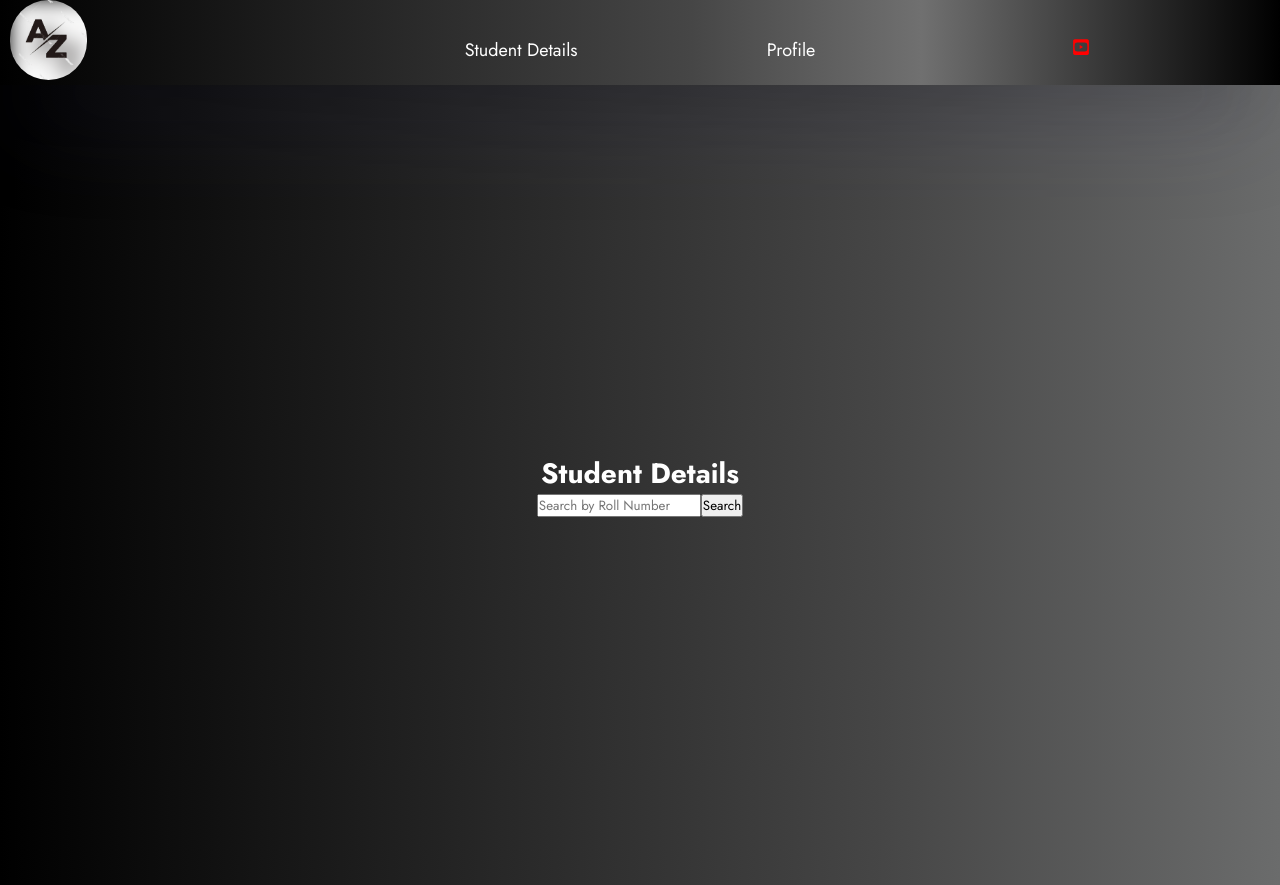
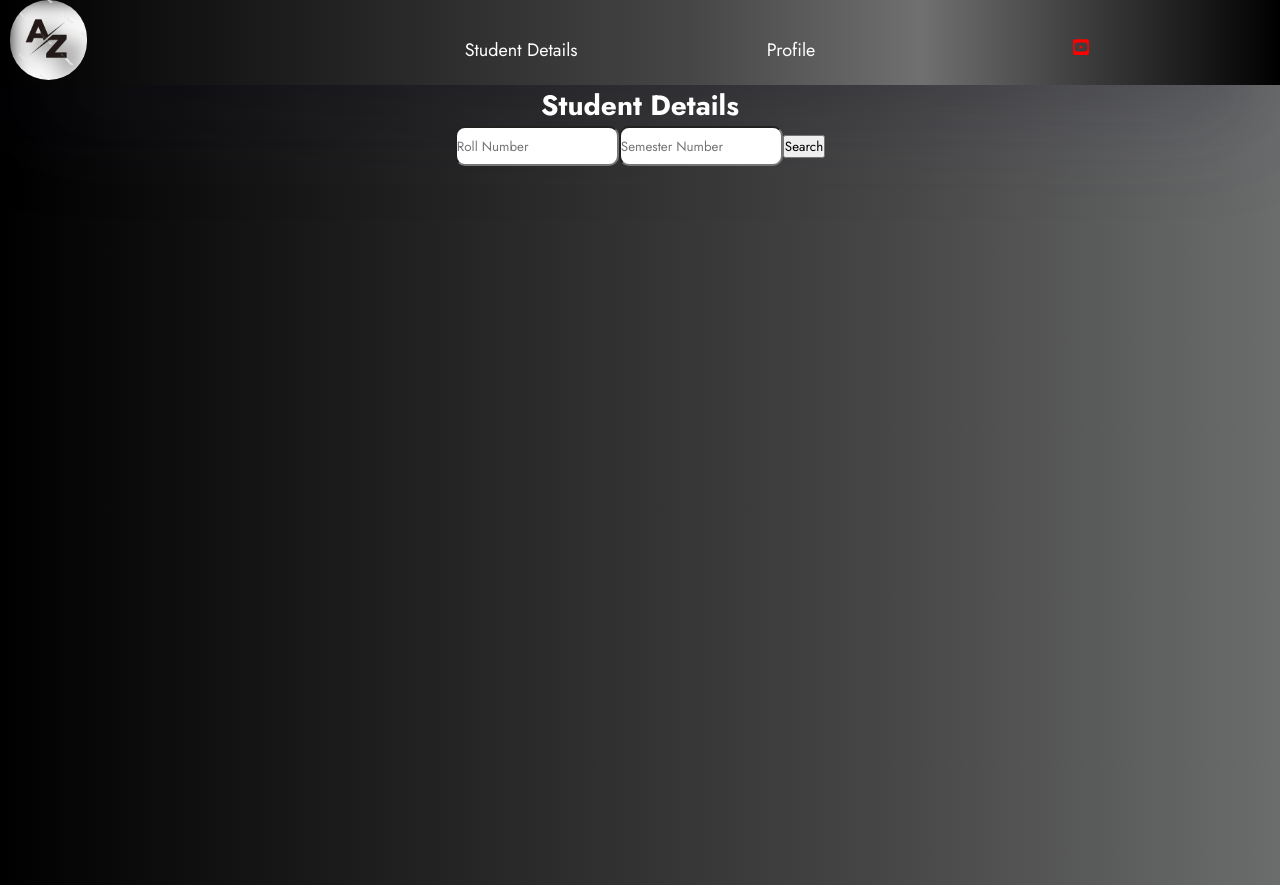
Before and after one commit to Viserion-7/Academize, a React (Create React App) app in the folder progress_frontend/: page /student in a window 1280 px wide. Built offline with nearby package versions, Linux system fonts and the light colour scheme.

Commit message:
Got semester details

```diff
--- a/progress_frontend/src/components/Home.js
+++ b/progress_frontend/src/components/Home.js
@@ -10,7 +10,7 @@ const Home = () => {
         height: '100vh'
         }}
     >
-        <h1 style={{color: 'white'}}>
+        <h1 style={{color:'white', display: 'flex', flexDirection: 'column', alignItems: 'center', justifyContent: 'center', minHeight: '100vh', fontSize:'40px'}}>
         Home
         </h1>
     </div>
--- a/progress_frontend/src/components/StudentsDetails.js
+++ b/progress_frontend/src/components/StudentsDetails.js
@@ -1,18 +1,82 @@
 import React, { useState } from "react";
 
+
+// function StudentForm() {
+//   const [name, setName] = useState("");
+//   const [rollNumber, setRollNumber] = useState("");
+//   const [phoneNumber, setPhoneNumber] = useState("");
+
+//   const handleSubmit = async (e) => {
+//     e.preventDefault();
+
+//     try {
+//       const response = await fetch("http://localhost:8000/api/students/", {
+//         method: "POST",
+//         headers: {
+//           "Content-Type": "application/json",
+//         },
+//         body: JSON.stringify({ name, roll_number: rollNumber, phone_number: phoneNumber }),
+//       });
+
+//       if (response.ok) {
+//         console.log(response);
+//         console.log("Student added successfully");
+//         // Reset the form
+//         setName("");
+//         setRollNumber("");
+//         setPhoneNumber("");
+//       } else {
+//         console.error("Failed to add student");
+//       }
+//     } catch (error) {
+//       console.error(error);
+//     }
+//   };
+
+//   return (
+//     <div>
+//       <h2>Add Student</h2>
+//       <br />
+//       <br />
+//       <form onSubmit={handleSubmit}>
+//         <div>
+//           <label>Name:</label>
+//           <input style={{float:'right', paddingRight:'20px', marginLeft:'10px'}} type="text" value={name} onChange={(e) => setName(e.target.value)} />
+//         </div>
+//         <br />
+//         <div>
+//           <label>Roll Number:</label>
+//           <input style={{float:'right', paddingRight:'20px', marginLeft:'10px'}} type="text" value={rollNumber} onChange={(e) => setRollNumber(e.target.value)} />
+//         </div>
+//         <br />
+//         <div>
+//           <label>Phone Number:</label>
+//           <input style={{float:'right', paddingRight:'20px', marginLeft:'10px'}} type="text" value={phoneNumber} onChange={(e) => setPhoneNumber(e.target.value)} />
+//         </div>
+//         <br />
+//         <button type="submit">Add</button>
+//       </form>
+//     </div>
+//   );
+// }
+
+
+
 function StudentDetails() {
-  const [searchTerm, setSearchTerm] = useState("");
+  const [rollNum, setRollNum] = useState("");
+  const [semesterNum, setSemesterNum] = useState("");
   const [searchResults, setSearchResults] = useState([]);
   const [showError, setShowError] = useState(false);
+  // const [showAddStudent, setShowAddStudent] = useState(false);
 
   const handleStudentSearch = async (e) => {
     e.preventDefault();
-    if (!searchTerm) {
+    if (!rollNum) {
       setShowError(true);
       return;
     }
     try {
-      const response = await fetch(`http://localhost:8000/api/search/?q=${searchTerm}`);
+      const response = await fetch(`http://localhost:8000/api/search/?rollNum=${rollNum}&semesterNum=${semesterNum}`);
       const data = await response.json();
       setSearchResults(data);
       setShowError(false);
@@ -21,27 +85,39 @@ function StudentDetails() {
       console.error(error);
     }
   };
-
   return (
-    <div style={{display: 'flex', flexDirection: 'column', alignItems: 'center', justifyContent: 'center', minHeight: '100vh', fontSize:'14px'}}>
+    <div style={{display: 'flex', flexDirection: 'column', alignItems: 'center', minHeight: '100vh', fontSize:'14px'}}>
       <h1 style={{color:'white'}}>Student Details</h1>
-      <form onSubmit={handleStudentSearch}>
+      <form style={{display:'flex'}} onSubmit={handleStudentSearch}>
         <input
           type="text"
-          placeholder="Search by Roll Number"
-          value={searchTerm}
-          onChange={(e) => setSearchTerm(e.target.value)}
+          placeholder="Roll Number"
+          value={rollNum}
+          onChange={(e) => setRollNum(e.target.value)}
+          style={{borderRadius:'10px', height:'40px'}}
         />
-        <button type="submit">Search</button>
+        <br />
+        <input
+          type="text"
+          placeholder="Semester Number"
+          value={semesterNum}
+          onChange={(e) => setSemesterNum(e.target.value)}
+          style={{borderRadius:'10px', height:'40px'}}
+        />
+        <br />
+        <button style={{ margin:'auto' }} type="submit">Search</button>
         {showError && (
           <p style={{ color: "red" }}>Please enter a search term</p>
         )}
       </form>
       {searchResults.map((result) => (
         <div key={result.id} style={{color:'white'}}>
-          <h2>{result.name}</h2>
-          <p>Roll Number: {result.roll_num}</p>
-          <p>Phone: {result.phone_number}</p>
+          <br />
+          <br />
+          <h2>{result.student__name}</h2>
+          <p>Roll Number: {result.student__roll_num}</p>
+          <p>Phone: {result.student__phone_number}</p>
+          <p>CGPA: {result.cgpa}</p>
         </div>
       ))}
     </div>
```
Also changed, not shown: 2 other files (tests, documents, lock files or other folders).
